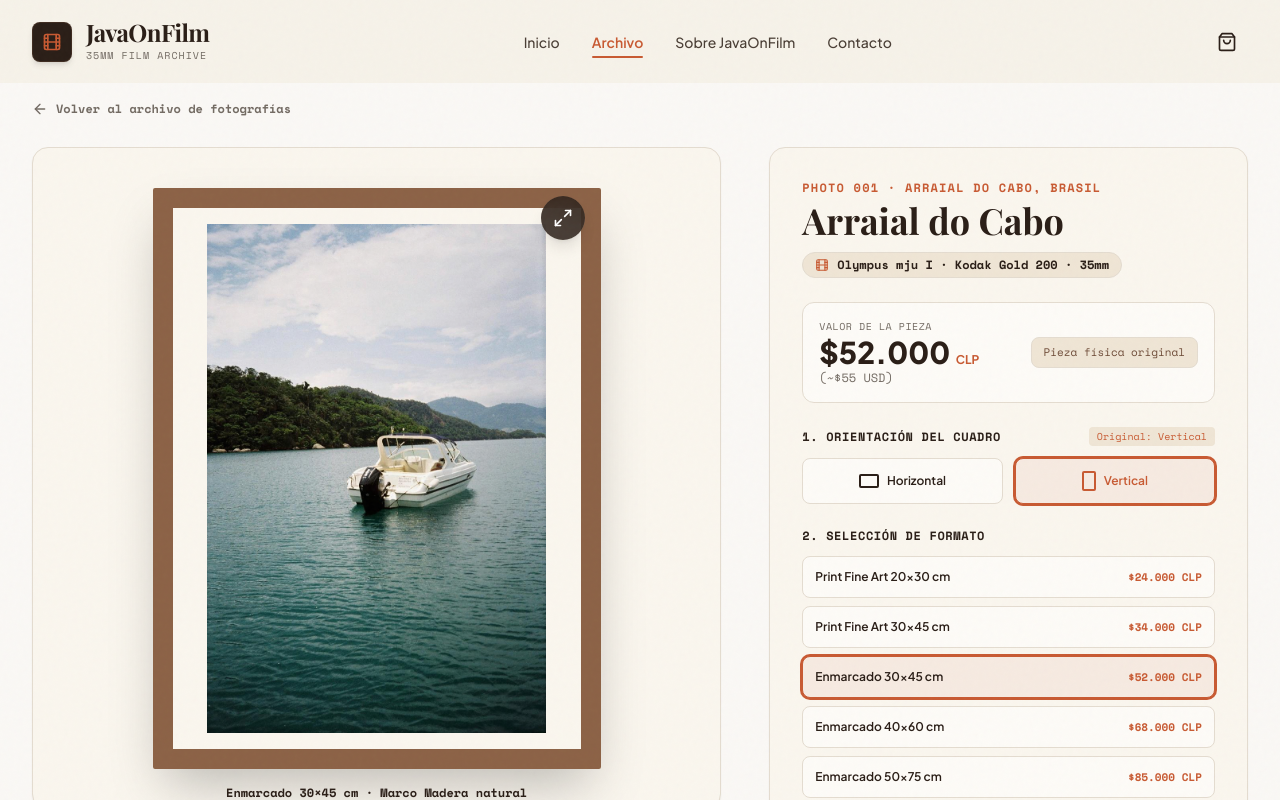
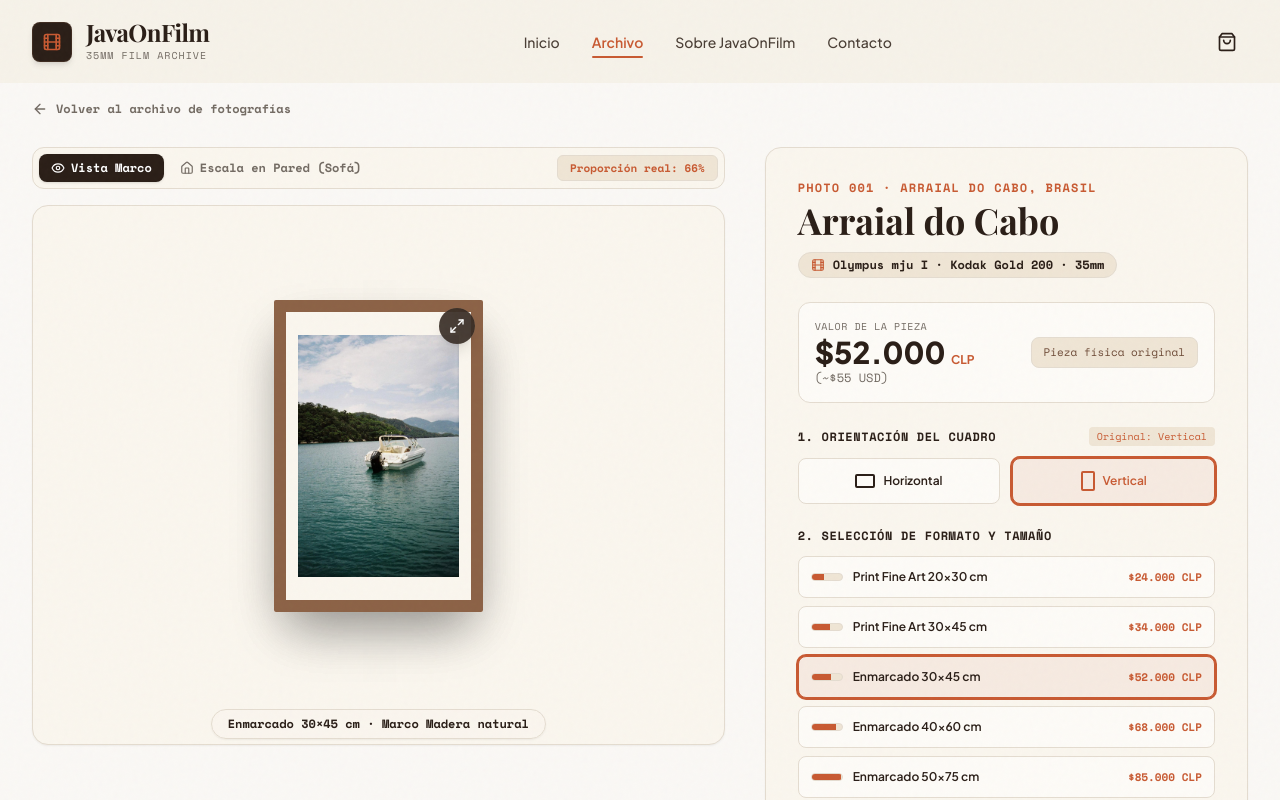
Before and after one commit to javigutierrezra/javaonfilm-web, a React (Vite) app: page /prints/arraialdocabo-02 in a window 1280 px wide. Shown: the top 800 px of the page. Built offline with nearby package versions, Linux system fonts and the light colour scheme; a web font is replaced by a local one.

Commit message:
Mejora escalado proporcional de cuadros con vistas Estudio y Pared

```diff
--- a/src/pages/ProductDetail.jsx
+++ b/src/pages/ProductDetail.jsx
@@ -1,7 +1,7 @@
 import React, { useState } from 'react';
 import { useParams, Link, useNavigate } from 'react-router-dom';
 import { PRODUCTS, FORMAT_OPTIONS, FRAME_OPTIONS, STORE_CONFIG } from '../data/products';
-import { Maximize2, ShoppingBag, ArrowLeft, Film, MessageCircle, Info, Layers } from 'lucide-react';
+import { Maximize2, ShoppingBag, ArrowLeft, Film, MessageCircle, Info, Layers, Eye, Home } from 'lucide-react';
 
 export default function ProductDetail({ onAddToCart, onOpenZoom }) {
   const { id } = useParams();
@@ -19,6 +19,9 @@ export default function ProductDetail({ onAddToCart, onOpenZoom }) {
   // Fit Mode State (for when selected orientation differs from native photo orientation)
   const [fitMode, setFitMode] = useState('margin'); // 'margin' (Foto completa con margen) or 'crop' (Recortar para llenar)
   const [cropPosition, setCropPosition] = useState('center'); // 'center', 'top', 'bottom', 'left', 'right'
+
+  // View Mode: 'studio' (Close-up detail) vs 'room' (Living room wall with sofa scale)
+  const [previewMode, setPreviewMode] = useState('studio');
 
   if (!product) {
     return (
@@ -61,6 +64,105 @@ export default function ProductDetail({ onAddToCart, onOpenZoom }) {
   // Total price
   const totalCLP = selectedFormat.priceCLP;
   const totalUSD = selectedFormat.priceUSD;
+
+  // Scale Percentage relative to maximum format (50x75 cm)
+  const getScalePercentage = (fmtId) => {
+    switch (fmtId) {
+      case 'print-20x30': return 42;
+      case 'print-30x45': return 60;
+      case 'frame-30x45': return 66;
+      case 'frame-40x60': return 82;
+      case 'frame-50x75': return 98;
+      default: return 66;
+    }
+  };
+
+  const currentScalePct = getScalePercentage(selectedFormat.id);
+
+  // Helper for sizing container style in Studio preview
+  const getStudioElementStyle = () => {
+    const scale = currentScalePct;
+    if (selectedOrientation === 'horizontal') {
+      return {
+        width: `${scale}%`,
+        aspectRatio: '3 / 2',
+        maxHeight: '85%'
+      };
+    } else {
+      return {
+        height: `${scale}%`,
+        aspectRatio: '2 / 3',
+        maxWidth: '85%'
+      };
+    }
+  };
+
+  // Helper for sizing container style in Living Room Wall preview
+  const getRoomElementStyle = () => {
+    const roomScale = currentScalePct * 0.9;
+    if (selectedOrientation === 'horizontal') {
+      return {
+        width: `${roomScale * 0.8}%`,
+        aspectRatio: '3 / 2',
+        maxHeight: '55%'
+      };
+    } else {
+      return {
+        height: `${roomScale * 0.7}%`,
+        aspectRatio: '2 / 3',
+        maxWidth: '65%'
+      };
+    }
+  };
+
+  // Dynamic frame thickness helper
+  const getFrameCssClass = () => {
+    if (!selectedFormat.requiresFrame) {
+      return 'border-0 shadow-2xl ring-1 ring-[#D5C9B8]/40';
+    }
+
+    let borderThickness = 'border-[12px] sm:border-[16px]';
+    if (selectedFormat.id === 'frame-30x45') {
+      borderThickness = 'border-[8px] sm:border-[12px]';
+    } else if (selectedFormat.id === 'frame-40x60') {
+      borderThickness = 'border-[12px] sm:border-[16px]';
+    } else if (selectedFormat.id === 'frame-50x75') {
+      borderThickness = 'border-[16px] sm:border-[22px]';
+    }
+
+    switch (selectedFrame.id) {
+      case 'black':
+        return `${borderThickness} border-[#181411] shadow-2xl`;
+      case 'white':
+        return `${borderThickness} border-[#FDFBF7] shadow-2xl ring-1 ring-[#D5C9B8]`;
+      case 'natural-wood':
+      default:
+        return `${borderThickness} border-[#8C6246] shadow-2xl`;
+    }
+  };
+
+  // Dynamic mat padding helper
+  const getMatPaddingClass = () => {
+    if (!selectedFormat.requiresFrame) return 'p-0';
+    switch (selectedFormat.id) {
+      case 'frame-30x45': return 'p-2 sm:p-3';
+      case 'frame-40x60': return 'p-3.5 sm:p-5';
+      case 'frame-50x75': return 'p-5 sm:p-7';
+      default: return 'p-3 sm:p-4';
+    }
+  };
+
+  // Object position helper for crop mode
+  const getCropPositionClass = () => {
+    switch (cropPosition) {
+      case 'top': return 'object-top';
+      case 'bottom': return 'object-bottom';
+      case 'left': return 'object-left';
+      case 'right': return 'object-right';
+      case 'center':
+      default: return 'object-center';
+    }
+  };
 
   const handleAddToCart = () => {
     const frameLabel = selectedFormat.requiresFrame ? selectedFrame.name : 'Sin Marco (Lámina Solo)';
@@ -113,32 +215,6 @@ export default function ProductDetail({ onAddToCart, onOpenZoom }) {
     window.open(`https://wa.me/${phone}?text=${text}`, '_blank');
   };
 
-  // Frame Border Helper for display
-  const getFrameCssClass = () => {
-    if (!selectedFormat.requiresFrame) return 'border-0 shadow-lg';
-    switch (selectedFrame.id) {
-      case 'black':
-        return 'border-[14px] sm:border-[20px] border-[#181411] shadow-2xl';
-      case 'white':
-        return 'border-[14px] sm:border-[20px] border-[#FDFBF7] shadow-2xl ring-1 ring-[#D5C9B8]';
-      case 'natural-wood':
-      default:
-        return 'border-[14px] sm:border-[20px] border-[#8C6246] shadow-2xl';
-    }
-  };
-
-  // Object position helper for crop mode
-  const getCropPositionClass = () => {
-    switch (cropPosition) {
-      case 'top': return 'object-top';
-      case 'bottom': return 'object-bottom';
-      case 'left': return 'object-left';
-      case 'right': return 'object-right';
-      case 'center':
-      default: return 'object-center';
-    }
-  };
-
   return (
     <div className="pb-24 pt-4">
 
@@ -156,25 +232,95 @@ export default function ProductDetail({ onAddToCart, onOpenZoom }) {
       <div className="max-w-7xl mx-auto px-4 sm:px-6 lg:px-8 space-y-12">
 
         {/* TOP SECTION: PHOTO PROTAGONIST & SELECTION PANEL */}
-        <div className="grid grid-cols-1 lg:grid-cols-12 gap-12 items-start">
+        <div className="grid grid-cols-1 lg:grid-cols-12 gap-10 items-start">
 
-          {/* LEFT COLUMN: LARGE PROTAGONIST PHOTO DISPLAY */}
+          {/* LEFT COLUMN: LARGE PROTAGONIST PHOTO DISPLAY & VIEW CONTROLS */}
           <div className="lg:col-span-7 space-y-4">
 
-            {/* LARGE PHOTO CONTAINER WITH DYNAMIC ASPECT RATIO */}
-            <div className="bg-[#FAF6EE] rounded-2xl border border-[#E4DCD0] p-4 sm:p-8 shadow-sm flex flex-col justify-center relative overflow-hidden transition-all duration-500 min-h-[480px]">
+            {/* VIEW MODE TOGGLE BUTTONS */}
+            <div className="flex items-center justify-between bg-[#FAF6EE] p-1.5 rounded-xl border border-[#E4DCD0]">
+              <div className="flex items-center gap-1">
+                <button
+                  onClick={() => setPreviewMode('studio')}
+                  className={`px-3 py-1.5 rounded-lg text-xs font-mono font-bold flex items-center gap-1.5 transition-all ${
+                    previewMode === 'studio'
+                      ? 'bg-[#2A1E17] text-white shadow'
+                      : 'text-[#736B63] hover:text-[#2A1E17]'
+                  }`}
+                >
+                  <Eye className="w-3.5 h-3.5" />
+                  <span>Vista Marco</span>
+                </button>
+                <button
+                  onClick={() => setPreviewMode('room')}
+                  className={`px-3 py-1.5 rounded-lg text-xs font-mono font-bold flex items-center gap-1.5 transition-all ${
+                    previewMode === 'room'
+                      ? 'bg-[#2A1E17] text-white shadow'
+                      : 'text-[#736B63] hover:text-[#2A1E17]'
+                  }`}
+                >
+                  <Home className="w-3.5 h-3.5" />
+                  <span>Escala en Pared (Sofá)</span>
+                </button>
+              </div>
 
-              <div className={`relative mx-auto w-full py-2 transition-all duration-500 ${
-                selectedOrientation === 'horizontal' ? 'max-w-xl aspect-[4/3]' : 'max-w-sm sm:max-w-md aspect-[3/4]'
-              }`}>
+              {/* Dynamic Scale Indicator Badge */}
+              <div className="text-[11px] font-mono font-semibold text-[#C85A32] px-3 py-1 bg-[#EFE5D5] rounded-md border border-[#E4DCD0] shrink-0">
+                Proporción real: {currentScalePct}%
+              </div>
+            </div>
 
-                {/* Frame / Print Container */}
-                <div className={`w-full h-full transition-all duration-500 rounded-sm overflow-hidden mx-auto ${getFrameCssClass()}`}>
-                  <div className="w-full h-full flex items-center justify-center bg-[#FAF6EE] p-2 sm:p-4">
+            {/* LARGE MOCKUP CONTAINER WITH FIXED CANVAS AND PROPORTIONAL SCALING */}
+            <div className="bg-[#FAF6EE] rounded-2xl border border-[#E4DCD0] p-4 sm:p-6 shadow-sm flex flex-col justify-center items-center relative overflow-hidden h-[460px] sm:h-[540px]">
+
+              {/* STUDIO VIEW BACKDROP */}
+              {previewMode === 'studio' && (
+                <div className="absolute inset-0 bg-radial-vignette opacity-30 pointer-events-none" />
+              )}
+
+              {/* ROOM VIEW BACKDROP (WALL & SOFA GRAPHIC) */}
+              {previewMode === 'room' && (
+                <div className="absolute inset-0 flex flex-col justify-end pointer-events-none">
+                  {/* Subtle Wall Vignette */}
+                  <div className="absolute inset-0 bg-gradient-to-b from-[#FAF6EE] via-[#F4EFE6] to-[#EAE2D5] opacity-90" />
+
+                  {/* Sofa Illustration Outline */}
+                  <div className="relative z-0 w-full flex flex-col items-center mb-2 px-8 opacity-45">
+                    {/* Sofa cushions outline */}
+                    <div className="w-[85%] sm:w-[80%] h-16 sm:h-20 bg-[#D8CEBF] rounded-t-2xl border-t-2 border-x-2 border-[#B8AC9A] relative flex items-center justify-center">
+                      <div className="w-full h-full flex divide-x-2 divide-[#B8AC9A]">
+                        <div className="flex-1"></div>
+                        <div className="flex-1"></div>
+                        <div className="flex-1"></div>
+                      </div>
+                      <div className="absolute -top-6 left-0 right-0 h-8 bg-[#C8BCAF] rounded-t-xl border-t-2 border-x-2 border-[#B8AC9A]"></div>
+                    </div>
+                    {/* Floor shadow line */}
+                    <div className="w-full h-1 bg-[#B8AC9A]/50 mt-1 rounded-full"></div>
+                    <span className="text-[9px] font-mono text-[#736B63] mt-1 uppercase tracking-wider">
+                      Referencia: Muro de estar con Sofá (200 cm)
+                    </span>
+                  </div>
+                </div>
+              )}
+
+              {/* PROPORTIONALLY SCALED FRAME / PRINT ELEMENT */}
+              <div className="relative z-10 w-full h-full flex items-center justify-center p-2">
+                <div
+                  style={previewMode === 'studio' ? getStudioElementStyle() : getRoomElementStyle()}
+                  className="transition-all duration-500 ease-out flex items-center justify-center relative shadow-2xl"
+                >
+                  {/* Frame / Paper Outer Shell */}
+                  <div className={`w-full h-full transition-all duration-500 rounded-sm overflow-hidden flex items-center justify-center ${getFrameCssClass()}`}>
+
+                    {/* Passepartout / Inner Mat Container */}
+                    <div className={`w-full h-full flex items-center justify-center bg-[#FAF6EE] transition-all duration-500 ${getMatPaddingClass()}`}>
+
+                      {/* Photo Image */}
                       <img
                         src={product.image}
                         alt={product.title}
-                      className={`w-full h-full transition-all duration-500 rounded ${
+                        className={`w-full h-full transition-all duration-500 rounded-sm ${
                           isOrientationMismatched && fitMode === 'crop'
                             ? `object-cover ${getCropPositionClass()}`
                             : 'object-contain'
@@ -186,22 +332,24 @@ export default function ProductDetail({ onAddToCart, onOpenZoom }) {
                   {/* Full HD Zoom Action Button */}
                   <button
                     onClick={() => onOpenZoom(product)}
-                  className="absolute top-4 right-4 p-3 bg-[#2A1E17]/85 hover:bg-[#2A1E17] text-white rounded-full backdrop-blur-md shadow-lg transition-transform hover:scale-110 z-10"
+                    className="absolute top-2 right-2 p-2.5 bg-[#2A1E17]/85 hover:bg-[#2A1E17] text-white rounded-full backdrop-blur-md shadow-lg transition-transform hover:scale-110 z-20"
                     title="Ver Fotografía Completa HD"
                   >
-                  <Maximize2 className="w-5 h-5" />
+                    <Maximize2 className="w-4 h-4" />
                   </button>
+                </div>
+              </div>
 
-                <div className="mt-4 text-center space-y-1">
+              {/* FOOTER LABEL BELOW MOCKUP */}
+              <div className="relative z-10 mt-2 text-center space-y-0.5 bg-[#FAF6EE]/90 backdrop-blur px-4 py-1.5 rounded-full border border-[#E4DCD0] shadow-sm">
                 <p className="text-xs text-[#2A1E17] font-mono font-bold">
-                    {formattedSizeLabel} {selectedFormat.requiresFrame ? `· Marco ${selectedFrame.name}` : ''}
+                  {formattedSizeLabel} {selectedFormat.requiresFrame ? `· Marco ${selectedFrame.name}` : '· Lámina Fine Art'}
                 </p>
                 {isOrientationMismatched && (
-                    <p className="text-[11px] font-mono text-[#C85A32]">
+                  <p className="text-[10px] font-mono text-[#C85A32]">
                     Ajuste: {fitMode === 'margin' ? 'Foto completa con margen' : `Recortar para llenar (${cropPosition})`}
                   </p>
                 )}
-                </div>
               </div>
 
             </div>
@@ -333,7 +481,6 @@ export default function ProductDetail({ onAddToCart, onOpenZoom }) {
                       <span className="text-[10px] font-mono font-bold text-[#2A1E17] block uppercase">ZONA VISIBLE (ENFOQUE DE ENCUADRE)</span>
                       <div className="grid grid-cols-3 gap-2">
                         {product.orientation === 'horizontal' ? (
-                          // Horizontal photo in Vertical frame -> Top, Center, Bottom
                           <>
                             <button
                               onClick={() => setCropPosition('top')}
@@ -355,7 +502,6 @@ export default function ProductDetail({ onAddToCart, onOpenZoom }) {
                             </button>
                           </>
                         ) : (
-                          // Vertical photo in Horizontal frame -> Left, Center, Right
                           <>
                             <button
                               onClick={() => setCropPosition('left')}
@@ -383,13 +529,15 @@ export default function ProductDetail({ onAddToCart, onOpenZoom }) {
                 </div>
               )}
 
-              {/* 2. FORMAT SELECTION */}
+              {/* 2. FORMAT & SIZE SELECTION */}
               <div className="space-y-3">
                 <label className="text-xs font-mono font-bold uppercase tracking-wider text-[#2A1E17] block">
-                  2. Selección de Formato
+                  2. Selección de Formato y Tamaño
                 </label>
                 <div className="space-y-2">
-                  {FORMAT_OPTIONS.map((fmt) => (
+                  {FORMAT_OPTIONS.map((fmt) => {
+                    const pct = getScalePercentage(fmt.id);
+                    return (
                       <button
                         key={fmt.id}
                         onClick={() => setSelectedFormat(fmt)}
@@ -399,12 +547,23 @@ export default function ProductDetail({ onAddToCart, onOpenZoom }) {
                             : 'border-[#E4DCD0] bg-[#FDFBF7] hover:border-[#C85A32] text-[#2A1E17]'
                         }`}
                       >
+                        <div className="flex items-center gap-2.5">
+                          {/* Visual Scale Meter Bar */}
+                          <div className="w-8 h-2 bg-[#EFE5D5] rounded-full overflow-hidden border border-[#E4DCD0] shrink-0">
+                            <div
+                              className="h-full bg-[#C85A32] transition-all"
+                              style={{ width: `${pct}%` }}
+                            />
+                          </div>
                           <span className="font-semibold">{getFormattedSizeLabel(fmt, selectedOrientation)}</span>
+                        </div>
+
                         <span className="font-mono text-[11px] text-[#C85A32] font-bold">
                           ${fmt.priceCLP.toLocaleString('es-CL')} CLP
                         </span>
                       </button>
-                  ))}
+                    );
+                  })}
                 </div>
               </div>
 
```
Lines whose indentation alone changed are shown as unchanged.
